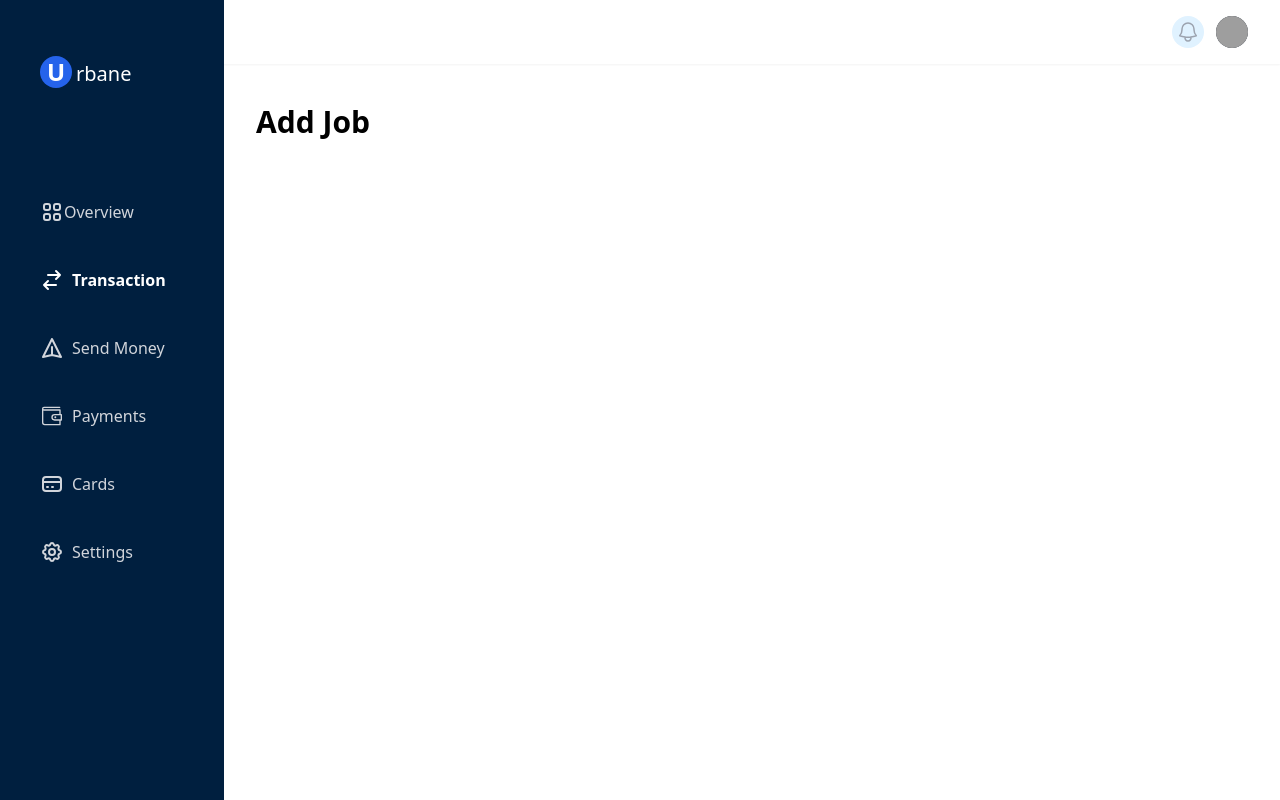
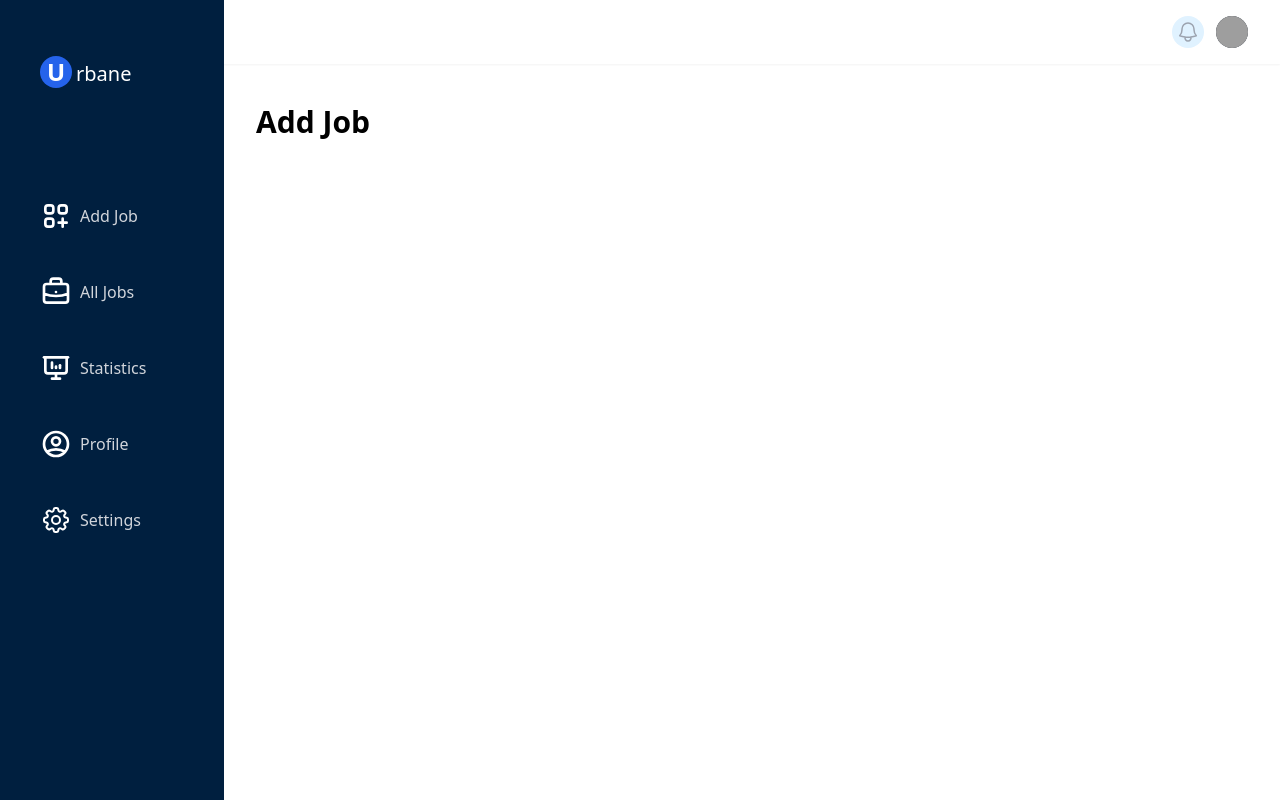
Before and after one commit to Adeolu-Gideon/Jobbersnow, a React (Vite) app: page /dashboard in a window 1280 px wide. Built offline with nearby package versions, Linux system fonts and the light colour scheme; grey boxes are pictures that could not be loaded.

Commit message:
Fixed sidebar icons and links

```diff
--- a/src/components/Features.jsx
+++ b/src/components/Features.jsx
@@ -1,4 +1,4 @@
-import features from "./constants/data";
+import { features } from "./constants/data";
 
 const Features = () => {
   return (
--- a/src/components/Sidebar.jsx
+++ b/src/components/Sidebar.jsx
@@ -1,4 +1,6 @@
-import { Link } from "react-router-dom"
+import { Link } from "react-router-dom";
+import { links } from "./constants/data";
+import { HiOutlineBars3 } from "react-icons/hi2";
 
 /* eslint-disable react/no-unknown-property */
 const Sidebar = () => {
@@ -6,75 +8,45 @@ const Sidebar = () => {
     <>
       <aside className="fixed z-50 ">
         <input type="checkbox" className="peer hidden" id="sidebar-open" />
-    <label className="peer-checked:rounded-full peer-checked:p-2 peer-checked:right-6 peer-checked:bg-gray-600 peer-checked:text-white absolute top-8 z-20 mx-4 cursor-pointer md:hidden" for="sidebar-open">
-      <svg xmlns="http://www.w3.org/2000/svg" className="h-6 w-6" fill="none" viewBox="0 0 24 24" stroke="currentColor" stroke-width="2">
-        <path stroke-linecap="round" stroke-linejoin="round" d="M4 6h16M4 12h16M4 18h16" />
-      </svg>
+        <label
+          className="peer-checked:rounded-full peer-checked:p-2 peer-checked:right-6 peer-checked:bg-gray-600 peer-checked:text-white absolute top-8 z-20 mx-4 cursor-pointer md:hidden"
+          for="sidebar-open"
+        >
+          <HiOutlineBars3 className="h-8 w-8" />
         </label>
-    <nav aria-label="Sidebar Navigation" className="peer-checked:w-64 left-0 z-10 flex h-screen w-0 flex-col overflow-hidden bg-primary text-white transition-all md:h-screen md:w-52 lg:w-56">
+        <nav
+          aria-label="Sidebar Navigation"
+          className="peer-checked:w-64 left-0 z-10 flex h-screen w-0 flex-col overflow-hidden bg-primary text-white transition-all md:h-screen md:w-52 lg:w-56"
+        >
           <div className="bg-primary mt-5 py-4 pl-10 md:mt-10">
             <span className="">
-          <span className="mr-1 inline-flex h-8 w-8 items-center justify-center rounded-full bg-blue-600 align-bottom text-2xl font-bold">U</span>
+              <span className="mr-1 inline-flex h-8 w-8 items-center justify-center rounded-full bg-blue-600 align-bottom text-2xl font-bold">
+                U
+              </span>
               <span className="text-xl">rbane</span>
             </span>
           </div>
           <ul className="mt-8 space-y-3 md:mt-20">
-        <li className="relative">
-          <Link to="/dashboard" className="focus:bg-slate-600 hover:bg-slate-600 flex w-full space-x-2 rounded-md px-10 py-4 text-gray-300 focus:outline-none">
-            <span
-              ><svg xmlns="http://www.w3.org/2000/svg" className="h-6 w-6" fill="none" viewBox="0 0 24 24" stroke="currentColor" stroke-width="2">
-                <path stroke-linecap="round" stroke-linejoin="round" d="M4 6a2 2 0 012-2h2a2 2 0 012 2v2a2 2 0 01-2 2H6a2 2 0 01-2-2V6zM14 6a2 2 0 012-2h2a2 2 0 012 2v2a2 2 0 01-2 2h-2a2 2 0 01-2-2V6zM4 16a2 2 0 012-2h2a2 2 0 012 2v2a2 2 0 01-2 2H6a2 2 0 01-2-2v-2zM14 16a2 2 0 012-2h2a2 2 0 012 2v2a2 2 0 01-2 2h-2a2 2 0 01-2-2v-2z" /></svg></span
-            >Overview
+            {links.map((item, index) => {
+              return (
+                <li key={index} className="relative">
+                  <Link
+                    to={item.link}
+                    className="focus:bg-slate-600 hover:bg-slate-600 flex w-full space-x-2 rounded-md px-10 py-4 text-gray-300 focus:outline-none items-center"
+                  >
+                    <item.icon
+                      className="h-8 w-8 text-white mr-2"
+                      aria-hidden="true"
+                    />
+                    {item.title}
                   </Link>
                 </li>
-        <li className="relative">
-          <button className="focus:bg-slate-600 hover:bg-slate-600 flex w-full space-x-2 rounded-md px-10 py-4 font-semibold focus:outline-none">
-            <span
-              ><svg xmlns="http://www.w3.org/2000/svg" className="h-6 w-6" fill="none" viewBox="0 0 24 24" stroke="currentColor" stroke-width="2">
-                <path stroke-linecap="round" stroke-linejoin="round" d="M8 7h12m0 0l-4-4m4 4l-4 4m0 6H4m0 0l4 4m-4-4l4-4" />
-              </svg> </span
-            ><span className="">Transaction</span>
-          </button>
-        </li>
-        <li className="relative">
-          <button className="focus:bg-slate-600 hover:bg-slate-600 flex w-full space-x-2 rounded-md px-10 py-4 text-gray-300 focus:outline-none">
-            <span
-              ><svg xmlns="http://www.w3.org/2000/svg" className="h-6 w-6" fill="none" viewBox="0 0 24 24" stroke="currentColor" stroke-width="2">
-                <path stroke-linecap="round" stroke-linejoin="round" d="M12 19l9 2-9-18-9 18 9-2zm0 0v-8" /></svg></span
-            ><span className="">Send Money</span>
-          </button>
-        </li>
-        <li className="relative">
-          <button className="focus:bg-slate-600 hover:bg-slate-600 flex w-full space-x-2 rounded-md px-10 py-4 text-gray-300 focus:outline-none">
-            <span className="text-2xl"
-              ><svg xmlns="http://www.w3.org/2000/svg" aria-hidden="true" role="img" width="1em" height="1em" preserveAspectRatio="xMidYMid meet" viewBox="0 0 36 36">
-                <path fill="currentColor" d="M32 15h-1V9a1 1 0 0 0-1-1H6a1 1 0 0 1-1-.82v-.36A1 1 0 0 1 6 6h23.58a1 1 0 0 0 0-2H6a3 3 0 0 0-3 3a3.08 3.08 0 0 0 0 .36v20.57A4.1 4.1 0 0 0 7.13 32H30a1 1 0 0 0 1-1v-6h1a1 1 0 0 0 1-1v-8a1 1 0 0 0-1-1Zm-3 15H7.13A2.11 2.11 0 0 1 5 27.93V9.88A3.11 3.11 0 0 0 6 10h23v5h-7a5 5 0 0 0 0 10h7Zm2-7h-9a3 3 0 0 1 0-6h9Z" className="clr-i-outline clr-i-outline-path-1" />
-                <circle cx="23.01" cy="20" r="1.5" fill="currentColor" className="clr-i-outline clr-i-outline-path-2" />
-                <path fill="none" d="M0 0h36v36H0z" /></svg></span
-            ><span className="">Payments</span>
-          </button>
-        </li>
-        <li className="relative">
-          <button className="focus:bg-slate-600 hover:bg-slate-600 flex w-full space-x-2 rounded-md px-10 py-4 text-gray-300 focus:outline-none">
-            <span
-              ><svg xmlns="http://www.w3.org/2000/svg" className="h-6 w-6" fill="none" viewBox="0 0 24 24" stroke="currentColor" stroke-width="2">
-                <path stroke-linecap="round" stroke-linejoin="round" d="M3 10h18M7 15h1m4 0h1m-7 4h12a3 3 0 003-3V8a3 3 0 00-3-3H6a3 3 0 00-3 3v8a3 3 0 003 3z" /></svg></span
-            ><span className="">Cards</span>
-          </button>
-        </li>
-        <li className="relative">
-          <button className="focus:bg-slate-600 hover:bg-slate-600 flex w-full space-x-2 rounded-md px-10 py-4 text-gray-300 focus:outline-none">
-            <span
-              ><svg xmlns="http://www.w3.org/2000/svg" className="h-6 w-6" fill="none" viewBox="0 0 24 24" stroke="currentColor" stroke-width="2">
-                <path stroke-linecap="round" stroke-linejoin="round" d="M10.325 4.317c.426-1.756 2.924-1.756 3.35 0a1.724 1.724 0 002.573 1.066c1.543-.94 3.31.826 2.37 2.37a1.724 1.724 0 001.065 2.572c1.756.426 1.756 2.924 0 3.35a1.724 1.724 0 00-1.066 2.573c.94 1.543-.826 3.31-2.37 2.37a1.724 1.724 0 00-2.572 1.065c-.426 1.756-2.924 1.756-3.35 0a1.724 1.724 0 00-2.573-1.066c-1.543.94-3.31-.826-2.37-2.37a1.724 1.724 0 00-1.065-2.572c-1.756-.426-1.756-2.924 0-3.35a1.724 1.724 0 001.066-2.573c-.94-1.543.826-3.31 2.37-2.37.996.608 2.296.07 2.572-1.065z" />
-                <path stroke-linecap="round" stroke-linejoin="round" d="M15 12a3 3 0 11-6 0 3 3 0 016 0z" /></svg></span
-            ><span className="">Settings</span>
-          </button>
-        </li>
+              );
+            })}
           </ul>
         </nav>
       </aside>
     </>
-  )
+  );
 }
 export default Sidebar
--- a/src/components/constants/data.js
+++ b/src/components/constants/data.js
@@ -1,6 +1,14 @@
-import { HiArrowsExpand, HiGlobeAlt, HiTicket, HiLockClosed } from "react-icons/hi";
+import {
+  HiArrowsExpand,
+  HiGlobeAlt,
+  HiTicket,
+  HiLockClosed,
+  HiOutlineBriefcase,
+  HiOutlineViewGridAdd,
+  HiOutlineUserCircle,
+} from "react-icons/hi";
 
-const features = [
+export const features = [
   {
     name: "Push to deploy.",
     description:
@@ -27,4 +35,33 @@ const features = [
   },
 ];
 
-export default features;
+import { HiOutlineCog8Tooth } from "react-icons/hi2";
+import { TbPresentationAnalytics } from "react-icons/tb";
+
+export const links = [
+  {
+    title: "Add Job",
+    icon: HiOutlineViewGridAdd,
+    link: "./",
+  },
+  {
+    title: "All Jobs",
+    icon: HiOutlineBriefcase,
+    link: "all-jobs",
+  },
+  {
+    title: "Statistics",
+    icon: TbPresentationAnalytics,
+    link: "stats",
+  },
+  {
+    title: "Profile",
+    icon: HiOutlineUserCircle,
+    link: "profile",
+  },
+  {
+    title: "Settings",
+    icon: HiOutlineCog8Tooth,
+    link: "settings",
+  },
+];
```
Lines whose indentation alone changed are shown as unchanged.
